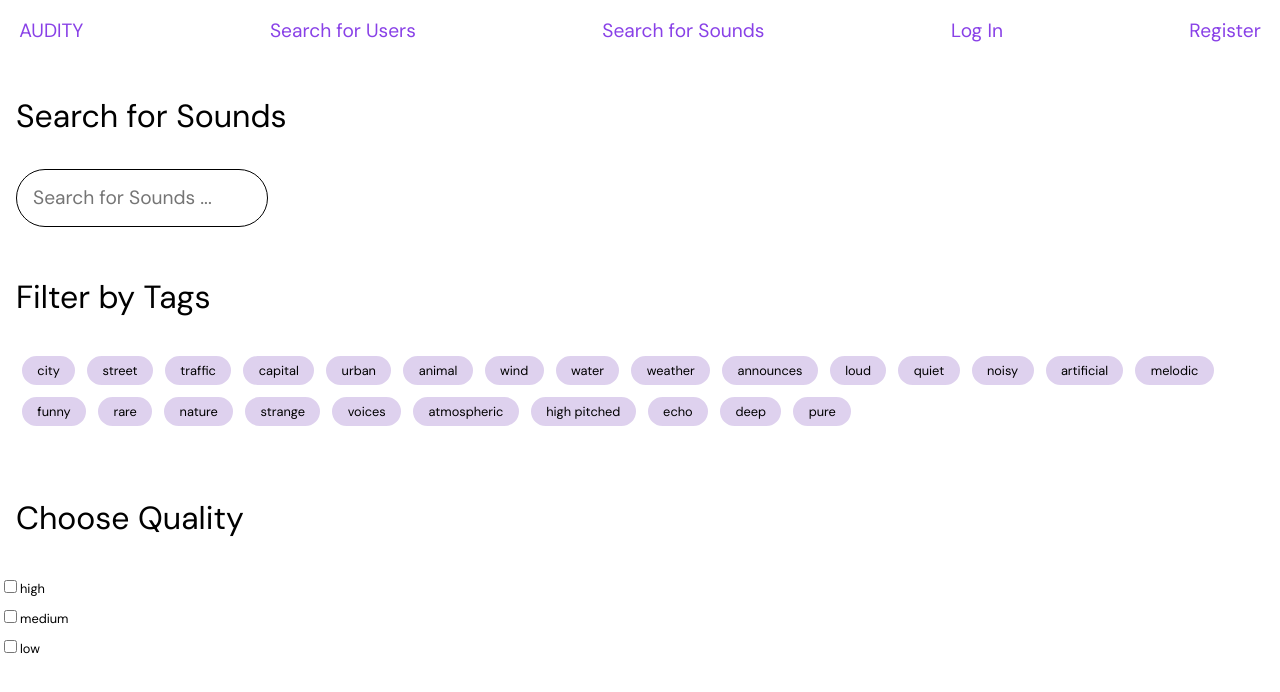
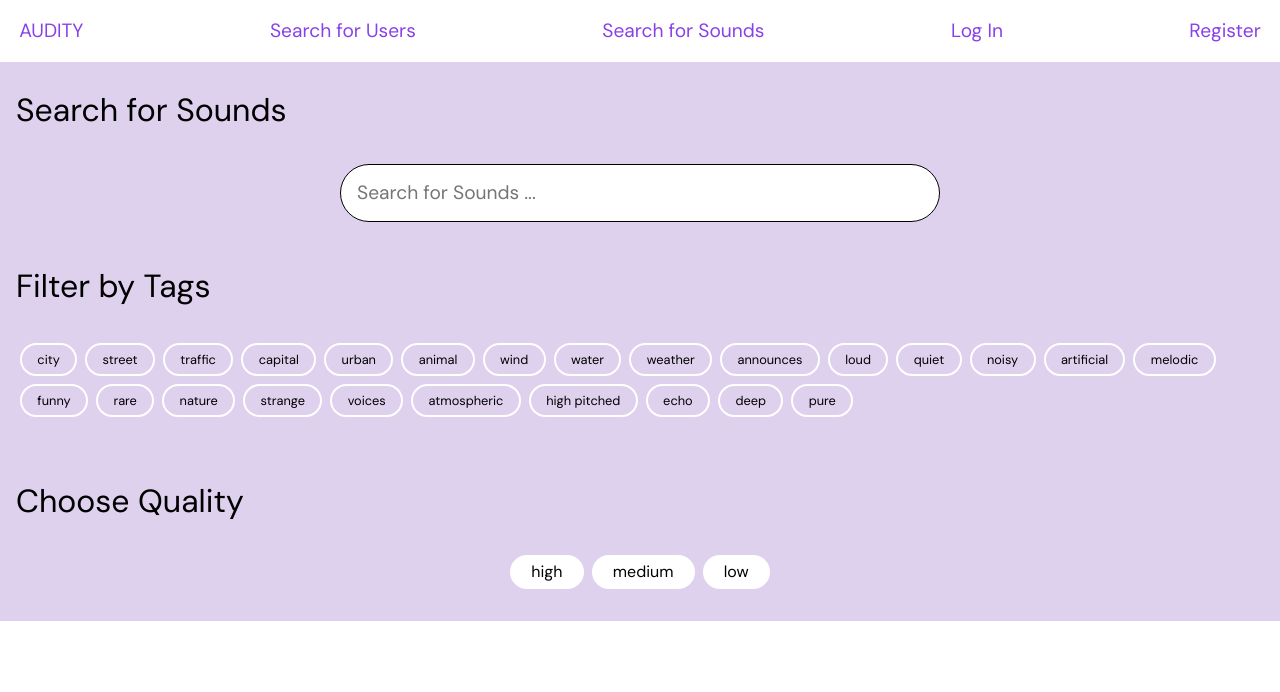
Before and after one commit to ezgisumbul/audity, a React (Create React App) app in the folder client/: page /sound/search in a window 1280 px wide. Shown: the top 692 px of the page. Built offline with nearby package versions, Linux system fonts and the light colour scheme; no server answers.

Commit message:
styling userSearch, soundSearch, createSound, singleSoundPage

```diff
--- a/client/src/components/ProfileCard.scss
+++ b/client/src/components/ProfileCard.scss
@@ -1,12 +1,16 @@
-@use "./../utils/variables.scss" as v;
+@use './../utils/variables.scss' as v;
 
 .profile-card-wrapper-div {
-  margin-top: -1px;
+  background-color: white;
+  /* margin-top: -1px; */
+  margin-top: 4px;
   height: 80px;
+  // maybe an alternative :)
+  box-shadow: v.$box-shadow;
 
-  border-width: 1px 0px;
+  /* border-width: 1px 0px;
   border-style: solid;
-  border-color: #000000;
+  border-color: #000000; */
 
   display: flex;
   flex-direction: row;
--- a/client/src/pages/LogInPage.scss
+++ b/client/src/pages/LogInPage.scss
@@ -2,8 +2,8 @@
 
 .login-form {
   height: 100vh;
-  background-color: v.$firstcolor;
-  color: white;
+  background-color: v.$fourthcolor;
+  color: black;
   h1 {
     padding-top: 3.2rem;
     margin-block-start: 0em;
@@ -11,7 +11,9 @@
   }
   button {
     padding: 0.5rem 1rem;
-    background-color: white;
-    color: black;
+    color: white;
+  }
+  label {
+    margin-left: 1rem;
   }
 }
--- a/client/src/pages/ProfileSearchPage.jsx
+++ b/client/src/pages/ProfileSearchPage.jsx
@@ -1,10 +1,10 @@
-import React, { useEffect, useState } from "react";
-import ProfileCard from "../components/ProfileCard";
-import { profileSearch } from "../services/profile";
-import "./ProfileSearchPage.scss";
+import React, { useEffect, useState } from 'react';
+import ProfileCard from '../components/ProfileCard';
+import { profileSearch } from '../services/profile';
+import './ProfileSearchPage.scss';
 
 const ProfileSearchPage = () => {
-  const [term, setTerm] = useState("");
+  const [term, setTerm] = useState('');
 
   const [profiles, setProfiles] = useState([]);
   const [isLoading, setIsLoading] = useState(true);
@@ -15,13 +15,13 @@ const ProfileSearchPage = () => {
       profileSearch(term).then((data) => {
         setProfiles(data.profiles);
         setIsLoading(false);
-        console.log("Profiles", data.profiles);
-        console.log("Profiles", data.profiles);
+        console.log('Profiles', data.profiles);
+        console.log('Profiles', data.profiles);
       });
     } else {
       setProfiles([]);
       setIsLoading(false);
-      console.log("Profiles", profiles);
+      console.log('Profiles', profiles);
     }
   }, [term]);
 
@@ -30,8 +30,9 @@ const ProfileSearchPage = () => {
   };
 
   return (
-    <div>
+    <div className="profile-search-page">
       <form className="profile-search-form" onSubmit={handleSearch}>
+        <div className="search-input-container">
           <label htmlFor="input-search-term">Search by Name</label>
           <input
             id="input-search-term"
@@ -40,8 +41,14 @@ const ProfileSearchPage = () => {
             value={term}
             onChange={(event) => setTerm(event.target.value)}
           />
+        </div>
+
+        {/*         <div className="search-btn">
           <button>Search</button>
+        </div> */}
       </form>
+
+      <div className="search-results">
         <div>
           {(term.length !== 0 && (
             <>
@@ -64,6 +71,7 @@ const ProfileSearchPage = () => {
           )}
         </div>
       </div>
+    </div>
   );
 };
 
--- a/client/src/pages/ProfileSearchPage.scss
+++ b/client/src/pages/ProfileSearchPage.scss
@@ -1,7 +1,15 @@
+@use './../utils/variables' as v;
+
+.profile-search-page {
+  height: 100vh;
+  background-color: v.$fourthcolor;
+  color: v.$dark;
+}
+
 .profile-search-form {
-  flex-direction: row;
   input {
-    flex: 1;
+    width: 92vw;
+    max-width: 600px;
   }
   label {
     opacity: 0;
@@ -10,3 +18,13 @@
     z-index: -9999;
   }
 }
+
+.search-input-container {
+  margin: 8rem auto 0 auto;
+  position: relative;
+}
+.search-results {
+  width: 92vw;
+  max-width: 600px;
+  margin: 0 auto;
+}
--- a/client/src/pages/SoundSearchPage.jsx
+++ b/client/src/pages/SoundSearchPage.jsx
@@ -1,10 +1,10 @@
-import { useState, useEffect } from "react";
-import { tags } from "./../utils/tags";
-import TagsCheckboxComponent from "./../components/TagsCheckboxComponent";
-import { soundSearch } from "./../services/sound";
-import SoundMapAndListToggle from "../components/SoundMapAndListToggle";
-
-const qualities = ["high", "medium", "low"];
+import { useState, useEffect } from 'react';
+import { tags } from './../utils/tags';
+import TagsCheckboxComponent from './../components/TagsCheckboxComponent';
+import { soundSearch } from './../services/sound';
+import SoundMapAndListToggle from '../components/SoundMapAndListToggle';
+import './SoundSearchPage.scss';
+const qualities = ['high', 'medium', 'low'];
 
 const SoundSearchPage = () => {
   const [checkedState, setCheckedState] = useState(
@@ -16,9 +16,9 @@ const SoundSearchPage = () => {
   );
 
   const [query, setQuery] = useState({
-    term: "",
+    term: '',
     tags: [],
-    quality: [],
+    quality: []
   });
 
   const [sounds, setSounds] = useState([]);
@@ -78,8 +78,10 @@ const SoundSearchPage = () => {
   };
 
   return (
-    <div>
+    <div className="sound-search-page">
       <h1>Search for Sounds</h1>
+      <div className="sound-search-results">
+        <div className="input-search-term">
           <label htmlFor="input-search-term"></label>
           <input
             id="input-search-term"
@@ -88,8 +90,10 @@ const SoundSearchPage = () => {
             value={query.term}
             onChange={handleTermInputChange}
           />
+        </div>
+      </div>
+      <h1>Filter by Tags</h1>
 
-      <h1>Filter by Tags</h1>
       <form onSubmit={(event) => handleFormSubmit(event)}>
         <TagsCheckboxComponent
           checkedStateArray={checkedState}
@@ -97,25 +101,31 @@ const SoundSearchPage = () => {
         />
 
         <h1>Choose Quality</h1>
-        <ul className="quality-list">
+
+        <div className="quality-list quality-wrapper">
           {qualities.map((name, index) => {
             return (
-              <li key={index}>
-                <div className="qualities-list-item">
+              <div key={index}>
+                <div className="qualities-list-item" id="quality-button">
+                  <div className="single-quality-button">
+                    <label htmlFor={`custom-quality-checkbox-${index}`}>
                       <input
                         type="checkbox"
+                        hidden
                         id={`custom-quality-checkbox-${index}`}
                         name={name}
                         value={name}
                         checked={checkedQualitiesState[index]}
                         onChange={() => onhandleQualitiesChange(index)}
                       />
-                  <label htmlFor={`custom-checkbox-${index}`}>{name}</label>
+                      <span>{name}</span>
+                    </label>
                   </div>
-              </li>
+                </div>
+              </div>
             );
           })}
-        </ul>
+        </div>
       </form>
 
       <div>
--- /dev/null
+++ b/client/src/pages/SoundSearchPage.scss
@@ -0,0 +1,65 @@
+@use './../utils/variables' as v;
+
+.sound-search-page {
+  background-color: v.$fourthcolor;
+
+  h1 {
+    margin-block-start: 0em;
+    padding-top: 2rem;
+  }
+}
+
+.input-search-term {
+  display: flex;
+  justify-content: center;
+  input {
+    width: 98vw;
+    max-width: 600px;
+  }
+}
+
+.quality-wrapper {
+  display: flex;
+  justify-content: center;
+  flex-direction: row;
+  flex-wrap: wrap;
+  margin: 0 1rem 2rem 1rem;
+}
+
+#quality-button label span {
+  background-color: white;
+  float: none;
+  color: black;
+  font-size: v.$p;
+  padding: 0.2em 1.2em;
+  border: 2px solid white;
+  border-radius: 2em;
+}
+
+#quality-button label span {
+  text-align: center;
+  display: block;
+  border-radius: 2em;
+}
+
+// use this style only for widescreen
+
+/* #ck-button input:hover + span {
+    background-color: v.$firstcolor;
+    color: #fff;
+  } */
+
+#quality-button input:checked + span {
+  background-color: v.$firstcolor;
+  color: #fff;
+}
+
+#quality-button input:checked:hover + span {
+  background-color: #6a2fb6;
+  border-color: transparent;
+  color: #fff;
+}
+
+.single-quality-button {
+  margin: 0 0.25rem;
+}
--- a/client/src/utils/variables.scss
+++ b/client/src/utils/variables.scss
@@ -26,3 +26,7 @@ $fourthcolor: #ded1ee;
 $fifthcolor: #b7b7b7;
 $green: #36cd85;
 $dark: #303030;
+
+// effects
+
+$box-shadow: 2px 2px 7px 1px rgba(0, 0, 0, 0.1);
```
Lines whose indentation alone changed are shown as unchanged.
